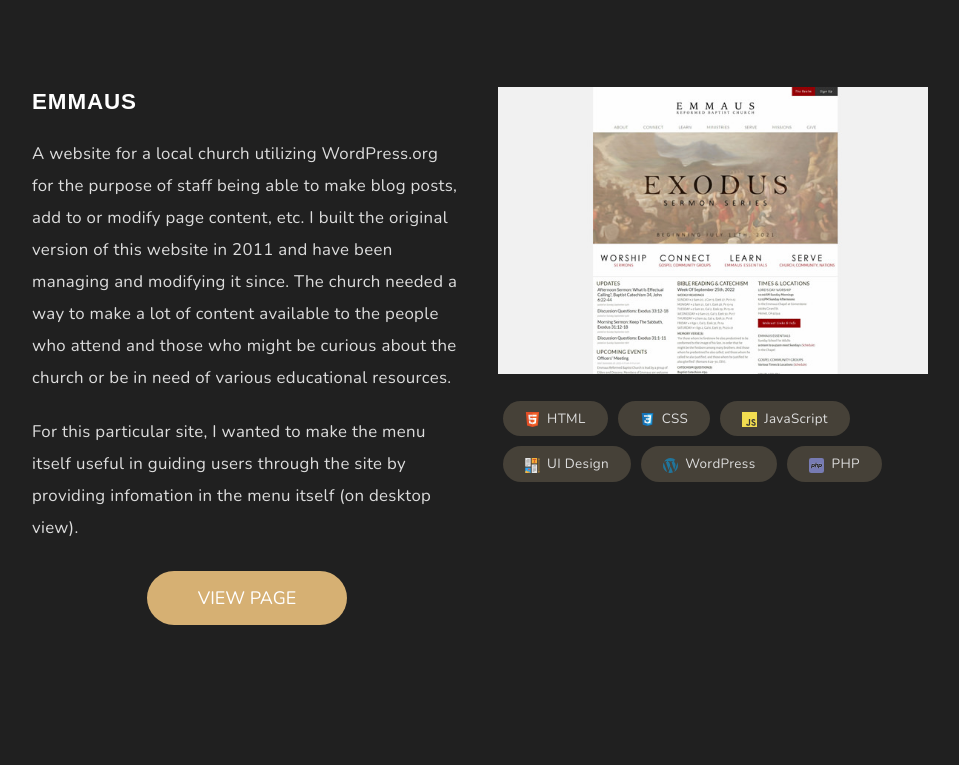
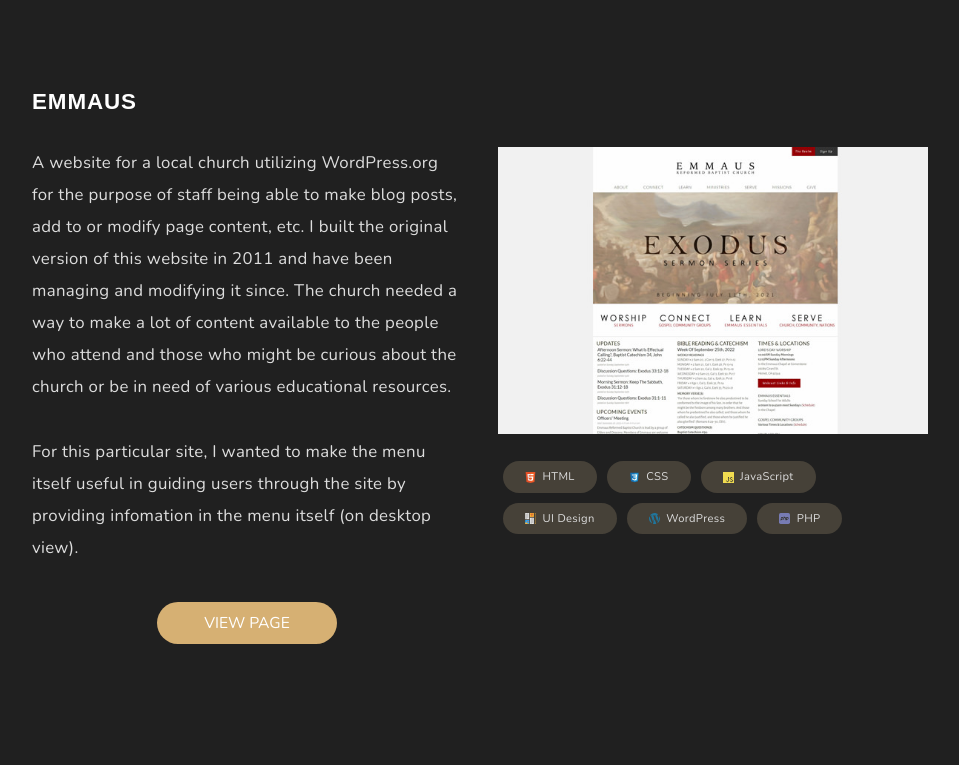
Before and after one commit to thezier/thezier.github.io, a plain HTML site: page index.html in a window 1280 px wide. Shown: the part 2575-3340 px from the top of the page, without its empty margins (160-1119 px from the left). Drawn offline with nearby package versions, Linux system fonts and the light colour scheme; no server answers.

Commit message:
Work on projects
Not ready for release yet so commented out currently

```diff
--- a/css/style.css
+++ b/css/style.css
@@ -435,11 +435,11 @@ h4 {
 }
 
 .codeused ul li img {
-  height: 15px;
+  height: 11px;
 }
 
 .codeused ul li {
-  font-size: 1.2rem;
+  font-size: 1rem;
 }
 
 /* GENERAL ELEMENTS */
@@ -502,6 +502,7 @@ img {
 }
 
 /* PROJECTS */
+
 .projects {
   max-width: 80rem;
   margin: 2rem auto;
@@ -514,8 +515,22 @@ img {
   font-size: 1.5rem;
   gap: 20px;
 }
+
+.projectboxlrg {
+  width: 60%;
+  margin-bottom: 2%;
+}
+.projectboxsml {
+  width: 36%;
+  margin-bottom: 2%;
+}
+
+.projects .section_header {
+  width: 100%;
+}
+
 .projects p {
-  margin: 2rem 0;
+  margin: 0 0 3rem 0;
 }
 
 .projects_header {
@@ -560,9 +575,9 @@ img {
   border: none;
   color: #ffffff;
   text-align: center;
-  font-size: 18px;
-  padding: 15px 20px;
-  width: 200px;
+  font-size: 1.4rem;
+  padding: 10px 15px;
+  width: 180px;
   transition: all 0.5s;
   cursor: pointer;
   margin: 5px;
--- a/index.html
+++ b/index.html
@@ -139,8 +139,8 @@
       </div>
 
       <div class="projects">
+        <h5 class="section_header">Emmaus</h5>
         <div class="box">
-          <h5 class="section_header">Emmaus</h5>
           <p>
             A website for a local church utilizing WordPress.org for the purpose
             of staff being able to make blog posts, add to or modify page
@@ -192,19 +192,15 @@
 
       <div class="projects">
         <h5 class="section_header">Coming Soon...</h5>
-        <!--div class="box">
-          <h5 class="section_header">Emmaus</h5>
+        <!--h5 class="section_header">Photocation</!--h5>
+        <div class="projectboxlrg">
           <p>
-            A website for a local church utilizing WordPress.org for the purpose
-            of staff being able to make blog posts, adjustments to page content,
-            etc. The church needed a way to make a lot of content available to
-            the people who attend and those who might be curious about the
-            church or be in need of various educational resources.
-          </p>
-          <p>
-            For this particular site, I wanted to make the menu itself useful in
-            guiding users through the site by providing infomation in the menu
-            itself (on desktop view).
+            A web-application for marking locations for an upcoming shoot for
+            photographers and videographers. Data is stored locally in the
+            browser so that as long as the website cache remains in the browser,
+            the web-app will keep any marked locations when the website is
+            reloaded. This project is based off of another project completed
+            during a JavaScript course.
           </p>
           <div class="button_center">
             <a href="#" target="_blank"
@@ -218,8 +214,8 @@
               </button></a
             >
           </div>
-        </!--div>
-        <div-- class="box">
+        </div>
+        <div class="projectboxsml">
           <a href="#" target="_blank"
             ><img
               src="img/emmaus-website-lazy.jpg"
@@ -232,12 +228,51 @@
               <li><img src="img/html-5.svg" /> HTML</li>
               <li><img src="img/css.svg" /> CSS</li>
               <li><img src="img/js.svg" /> JavaScript</li>
-              <li><img src="img/wordpress.svg" /> WordPress</li>
-              <li><img src="img/php.svg" /> PHP</li>
             </ul>
           </div>
-        </div-->
-      </div>
+        </div>
+        <h5 class="section_header">Pig Game</h5>
+        <div class="projectboxlrg">
+          <p>
+            A simple two-player dice game created while taking a JavaScript
+            course. Rules: Each turn, a player rolls a die until either a 1 is
+            rolled or the player decides to "hold" they accumulated points. If
+            the player rolls a 1, they lose the points they have gained during
+            the current round and it becomes the next player's turn. If a player
+            chooses to "hold", their round total is added to their score, and it
+            becomes the next player's turn. The first player to score 100 or
+            more points wins.
+          </p>
+          <div class="button_center">
+            <a href="#" target="_blank"
+              ><button class="viewproject">
+                <span>View Page</span>
+              </button></a
+            >
+            <a href="#" target="_blank"
+              ><button class="viewcode">
+                <span>Source Code</span>
+              </button></a
+            >
+          </div>
+        </div>
+        <div class="projectboxsml">
+          <a href="#" target="_blank"
+            ><img
+              src="img/emmaus-website-lazy.jpg"
+              data-src="img/emmaus-website.jpg"
+              alt="Emmaus Website"
+              class="projects_img lazy-img"
+          /></a>
+          <div class="codeused">
+            <ul>
+              <li><img src="img/html-5.svg" /> HTML</li>
+              <li><img src="img/css.svg" /> CSS</li>
+              <li><img src="img/js.svg" /> JavaScript</li>
+            </ul>
+          </div>
+        </div>
+      </div-->
 
       <div style="margin: 150px"></div>
 
```
